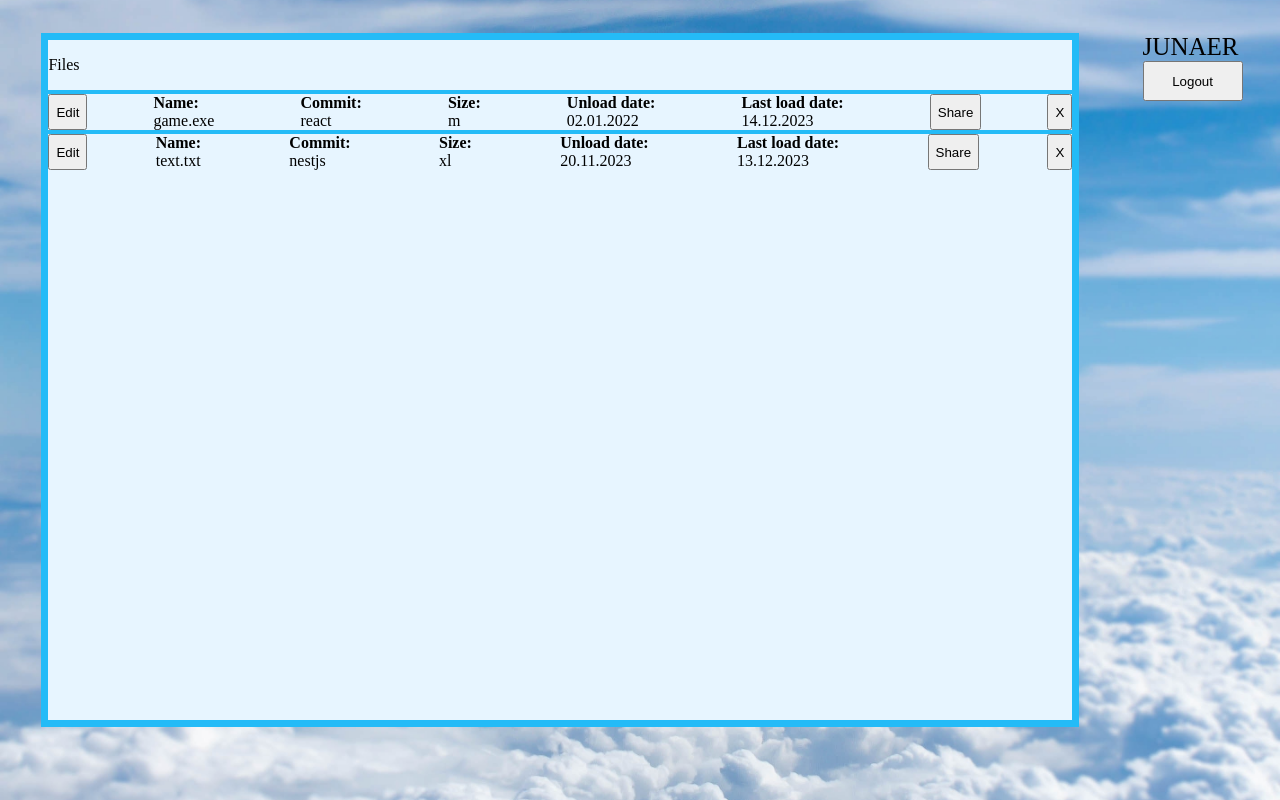
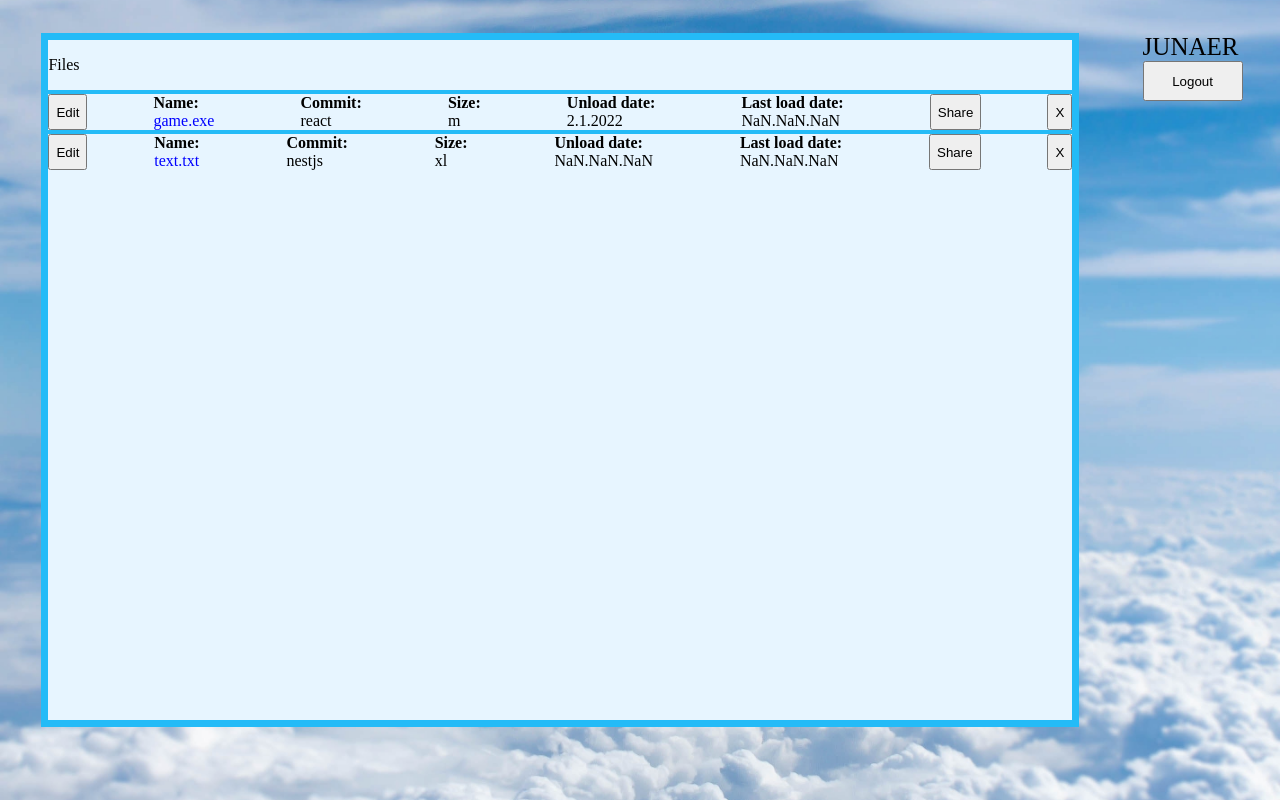
Before and after one commit to Junaer/Cloud, a React (Vite) app: page /cloud in a window 1280 px wide. Built offline with nearby package versions, Linux system fonts and the light colour scheme; no server answers; a web font is replaced by a local one.

Commit message:
feat: add global state and new func

```diff
--- a/package.json
+++ b/package.json
@@ -10,9 +10,13 @@
     "preview": "vite preview"
   },
   "dependencies": {
+    "@reduxjs/toolkit": "^2.0.1",
     "react": "^18.2.0",
     "react-dom": "^18.2.0",
-    "react-router-dom": "^6.20.1"
+    "react-redux": "^9.0.4",
+    "react-router-dom": "^6.20.1",
+    "redux": "^5.0.1",
+    "redux-saga": "^1.2.3"
   },
   "devDependencies": {
     "@types/react": "^18.2.37",
--- a/src/components/CloudPage/CloudPage.tsx
+++ b/src/components/CloudPage/CloudPage.tsx
@@ -3,52 +3,34 @@ import './CloudPage.css'
 import Description from '../Description/Description'
 import { useNavigate } from 'react-router-dom'
 import { IDescription, IProps } from '../Description/type'
+import { RootState } from "@reduxjs/toolkit/query"
+import { useSelector, useDispatch } from 'react-redux'
+import { fetchGet } from '../_rtk/slices/filesSlice'
+
 
 
 export default function CloudPage() {
     const navigate = useNavigate();
-
-    const [data, setData] = useState<IDescription[]>([{
-        id: 1,
-        name: 'game.exe',
-        description: 'react',
-        size: 'm',
-        unloadDate: '02.01.2022',
-        lastLoadDate: '14.12.2023'
-    },
-    {
-        id: 2,
-        name: 'text.txt',
-        description: 'nestjs',
-        size: 'xl',
-        unloadDate: '20.11.2023',
-        lastLoadDate: '13.12.2023'
-    }])
-
+    const data = useSelector((state: RootState) => state.files.data)
+    const dispatch = useDispatch()
 
 
     useEffect(() => {
-        let token = "Bearer " + String(localStorage.getItem('token'))
-        fetch('http://127.0.0.1:8000/api/v1/file/', {headers: {"Authorization": token}})
-        .then(response => response.json())
-        .then(test => setData(test))
+        dispatch(fetchGet())
     }, [])
 
 
 
     const listItems = data.map(el => {
-        return (<Description data={el} key={el.id}/>)
+        return (<Description data={el} key={el.id} />)
     })
 
     function handleLogout(element: BaseSyntheticEvent) {
-        console.log(element)
         localStorage.clear()
         return navigate("/");
     }
 
-    function handleDeleteFile(element: BaseSyntheticEvent) {
-        console.log(element.target)
-    }
+
 
     return (
         <>
--- a/src/components/Description/Description.css
+++ b/src/components/Description/Description.css
@@ -11,6 +11,11 @@
     border-top: 4px rgb(36, 187, 247) solid;
 }
 
-/* .description_container_share {
+.description_container_file_name {
+    color: blue;
+}
 
-} */
+.description_container_file_name:hover {
+    color: black;
+    text-shadow: 1px 1px 2px blue, 0 0 1em blue, 0 0 0.2em blue;
+}
--- a/src/components/Description/Description.tsx
+++ b/src/components/Description/Description.tsx
@@ -1,18 +1,71 @@
 // import { useState } from "react"
 import { IProps } from "./type"
 import './Description.css'
+import React, { BaseSyntheticEvent } from "react"
+import { useNavigate } from 'react-router-dom'
+import { useDispatch } from 'react-redux'
+import { fetchGet } from '../_rtk/slices/filesSlice'
 
-export default function Description(data: IProps) {
+
+export default function Description({data}: IProps) {
+  const dispatch = useDispatch()
+  let token = "Bearer " + String(localStorage.getItem('token'))
+  let unloadDate  = new Date(data.unload_date)
+  let fileUrl = String(data.file)
+  let lastLoadDate
+  const navigate = useNavigate();
+
+  if (data.last_load_date) {
+    lastLoadDate = new Date(data.last_load_date)
+    lastLoadDate = `${lastLoadDate.getDay()}.${lastLoadDate.getDate()}.${lastLoadDate.getFullYear()}`
+  }else{
+    lastLoadDate = '-'
+  }
+
+  function handleOpenFile(element: React.FormEvent) {
+    let token = "Bearer " + String(localStorage.getItem('token'))
+    fetch(fileUrl, {headers: {"Authorization": token}})
+    .then(response => response.blob())
+    .then(blob => {
+      // Создаем ссылку на blob-объект и автоматически запускаем скачивание
+      const downloadUrl = URL.createObjectURL(blob);
+      const link = document.createElement('a');
+      link.href = downloadUrl;
+      link.download = data.name;
+      link.click();
+
+      // Освобождаем ресурсы
+      URL.revokeObjectURL(downloadUrl);
+    })
+    .catch(error => {
+      alert('Файл не доступен')
+  })}
+
+  async function handleDeleteFile(element: BaseSyntheticEvent) {
+    let response = await fetch(`http://127.0.0.1:8000/api/v1/file/${data.id}`, {headers: {"Authorization": token}, method: 'DELETE'})
+    dispatch(fetchGet())
+    if (!response.ok) {
+      alert('Произошла ошибка при удалении файла')
+    }
+  }
+
+  async function handleGetShareLink(element: BaseSyntheticEvent) {
+    let response = await (await fetch(`http://127.0.0.1:8000/anonym_link/${data.id}`, {headers: {"Authorization": token}})).json()
+    await navigator.clipboard.writeText(response.link)
+    alert('Ссылка скопирована')
+  }
+
+
   return (
     <div className="description_container">
         <button>Edit</button>
-        <span className="description_container_subtitle"><b>Name:</b> {data.data.name}</span>
-        <span className="description_container_subtitle"><b>Commit:</b> {data.data.description}</span>
-        <span className="description_container_subtitle"><b>Size:</b> {data.data.size}</span>
-        <span className="description_container_subtitle"><b>Unload date:</b> {data.data.unloadDate}</span>
-        <span className="description_container_subtitle"><b>Last load date:</b> {data.data.lastLoadDate}</span>
-        <button className="description_container_share">Share</button>
-        <button>X</button>
+        <span className="description_container_subtitle"><b>Name:</b><a onClick={handleOpenFile} className="description_container_file_name">{data.name}</a></span>
+        <span className="description_container_subtitle"><b>Commit:</b>{data.description}</span>
+        <span className="description_container_subtitle"><b>Size:</b>{data.size}</span>
+        <span className="description_container_subtitle"><b>Unload date:</b>{`${unloadDate.getDay()}.${unloadDate.getDate()}.${unloadDate.getFullYear()}`}</span>
+        <span className="description_container_subtitle"><b>Last load date:</b>{lastLoadDate}</span>
+        <button className="description_container_share" onClick={handleGetShareLink}>Share</button>
+        <button onClick={handleDeleteFile}>X</button>
     </div>
   )
 }
--- /dev/null
+++ b/src/components/_rtk/slices/filesSlice.tsx
@@ -0,0 +1,51 @@
+import { createSlice, createAsyncThunk, createEntityAdapter } from '@reduxjs/toolkit'
+import { IDescription, IProps, IPropsList } from '../../Description/type'
+
+export interface CounterState {
+  data: IProps
+}
+
+const initialState: IPropsList = {
+    data: [{
+            id: 1,
+            name: 'game.exe',
+            description: 'react',
+            size: 'm',
+            unload_date: '02.01.2022',
+            last_load_date: '14.12.2023'
+        },
+        {
+            id: 2,
+            name: 'text.txt',
+            description: 'nestjs',
+            size: 'xl',
+            unload_date: '20.11.2023',
+            last_load_date: '13.12.2023'
+        }]
+}
+
+export const fetchGet = createAsyncThunk(
+    'http://127.0.0.1:8000/api/v1/file/',
+    async () => {
+        let token = "Bearer " + String(localStorage.getItem('token'))
+        const response = await fetch('http://127.0.0.1:8000/api/v1/file/', {headers: {"Authorization": token}})
+        return response.json()
+    }
+  )
+
+export const fileSlice = createSlice({
+  name: "files",
+  initialState,
+  reducers: {},
+  extraReducers: (builder) => {
+    builder
+        .addCase(fetchGet.fulfilled, (state, action) => {
+            state.data = action.payload
+    })
+  }
+})
+
+// Action creators are generated for each case reducer function
+// export const { } = fileSlice.actions
+
+export default fileSlice.reducer
--- /dev/null
+++ b/src/components/_rtk/store/index.tsx
@@ -0,0 +1,13 @@
+import { configureStore } from '@reduxjs/toolkit'
+import fileSlice from '../slices/filesSlice'
+
+export const store = configureStore({
+    reducer: {
+      files: fileSlice,
+    },
+  })
+
+// Infer the `RootState` and `AppDispatch` types from the store itself
+export type RootState = ReturnType<typeof store.getState>
+// Inferred type: {posts: PostsState, comments: CommentsState, users: UsersState}
+export type AppDispatch = typeof store.dispatch
--- a/src/main.tsx
+++ b/src/main.tsx
@@ -2,15 +2,16 @@ import ReactDOM from 'react-dom/client'
 import App from './App.tsx'
 import './index.css'
 import { BrowserRouter } from 'react-router-dom'
-import { StrictMode } from 'react'
+import { Provider } from 'react-redux'
+import { store } from './components/_rtk/store/index.tsx'
 
 
 ReactDOM.createRoot(document.getElementById('root')!).render(
   <>
-  <StrictMode>
-    <BrowserRouter>
-      <App/>
-    </BrowserRouter>
-  </StrictMode>
+    <Provider store={store}>
+      <BrowserRouter>
+        <App/>
+      </BrowserRouter>
+    </Provider>
   </>
 )
```
Also changed, not shown: src/components/Description/type.tsx (+7 -2 lines), 1 other file (tests, documents, lock files or other folders).
